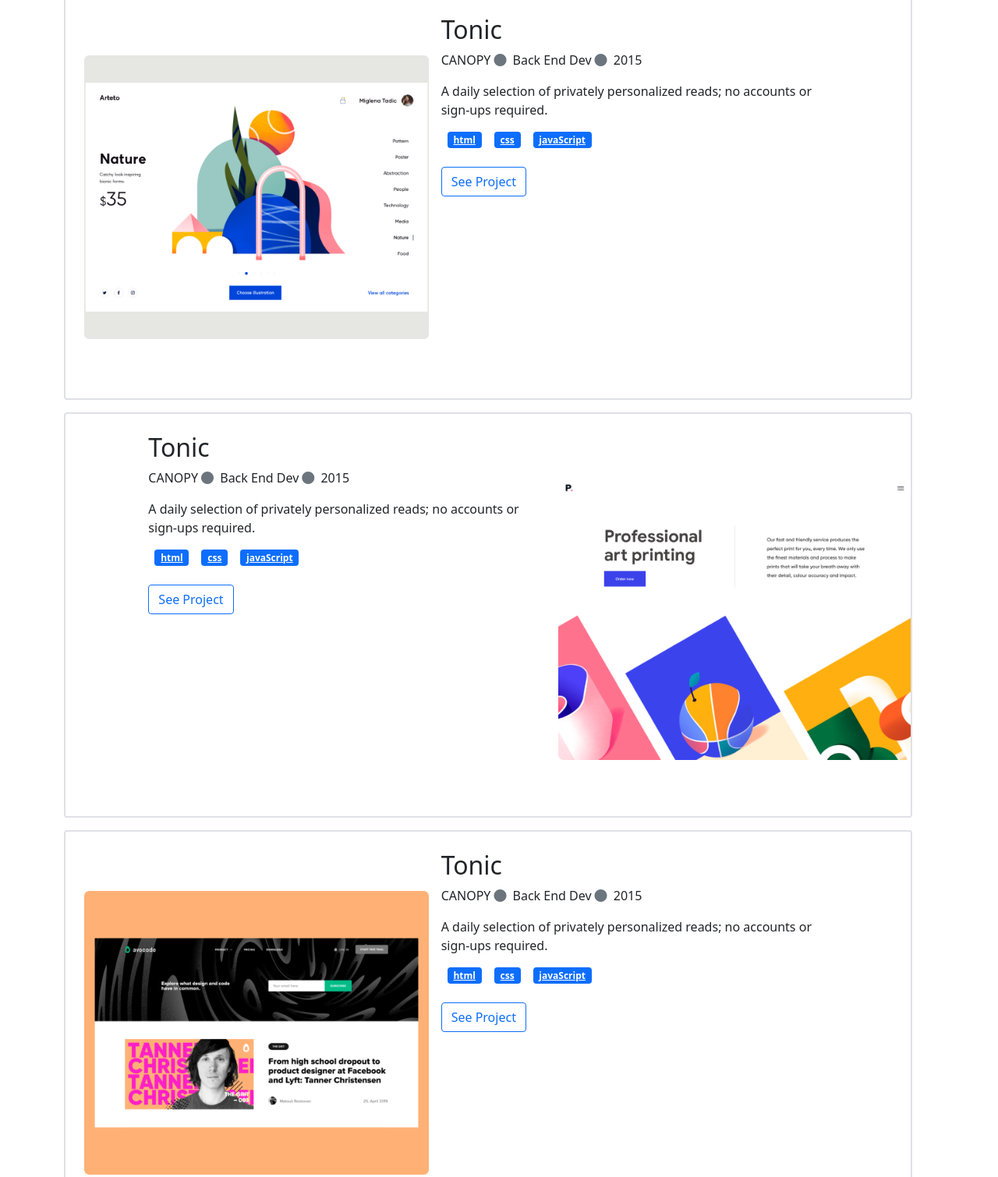
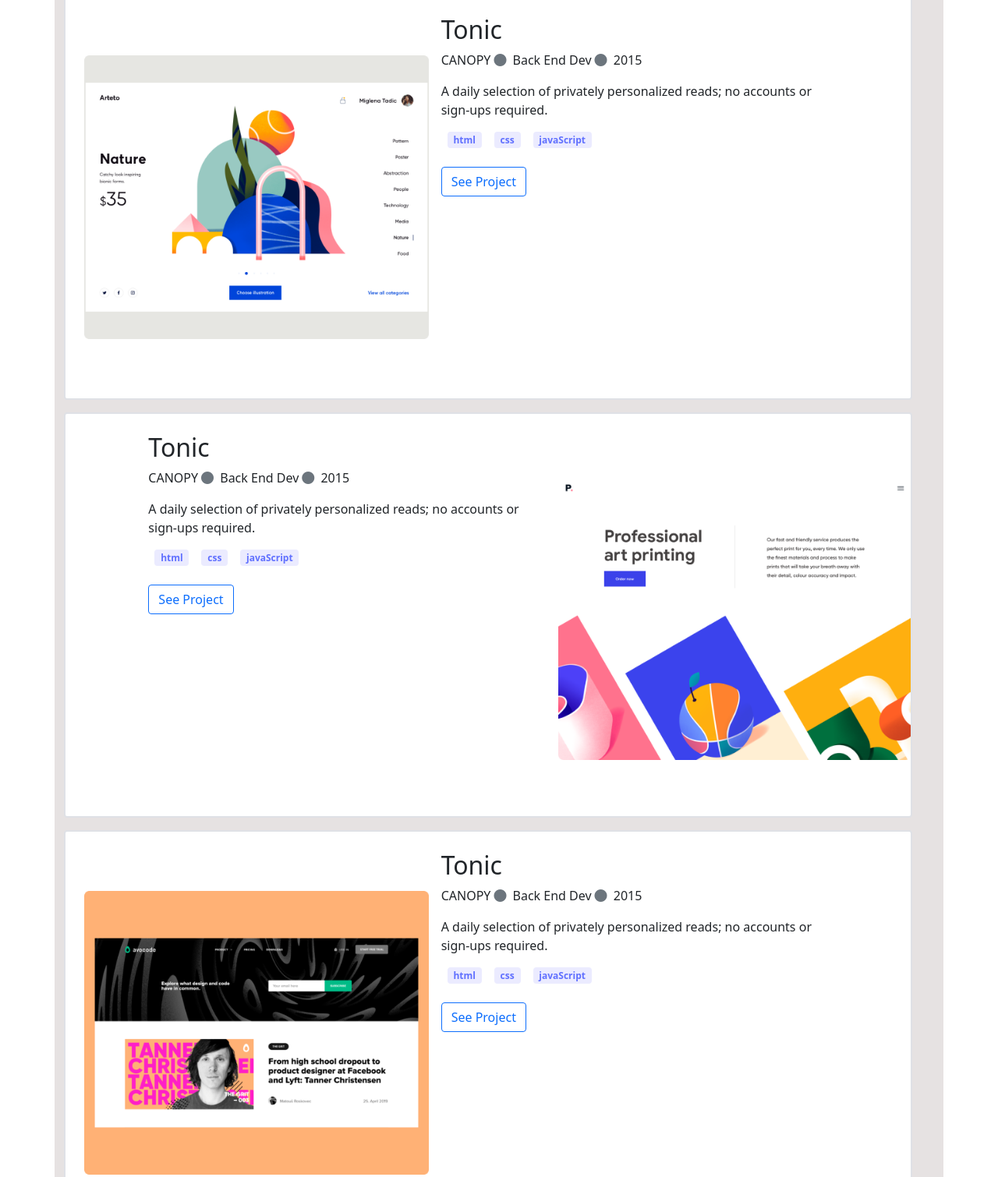
Before and after one commit to momo-87/Try-Bootstrap, a website: page index.html in a window 1280 px wide. Shown: the part 831-2341 px from the top of the page at 78% size. Drawn offline with nearby package versions, Linux system fonts and the light colour scheme.

Commit message:
my recent works section updated

```diff
--- a/index.html
+++ b/index.html
@@ -74,7 +74,7 @@
         </main>
     </section>
 
-    <section class="container justify-content-center my-5">
+    <section class="container justify-content-center my-5 recent_work">
       <!--Card 1-->
     <div class="card mb-3 " style=" max-width: 85vw; height: 65vh; padding-left: 24px; margin-bottom: 50%;border: 2px solid #DFE1E6;">
       <div class="row g-0 flex-row d-flex h-100">
@@ -92,9 +92,9 @@
             <p class="card-text">A daily selection of privately personalized reads; no accounts or sign-ups required.
             </p>
             <ul class="list-inline d-flex flex-row">
-              <a href="#" class="badge bg-primary text-white mx-2">html</a>
-              <a href="#" class="badge bg-primary text-white mx-2">css</a>
-              <a href="#" class="badge bg-primary text-white mx-2">javaScript</a>
+              <a href="#" class="badge mx-2 tech">html</a>
+              <a href="#" class="badge  mx-2 tech">css</a>
+              <a href="#" class="badge  mx-2 tech">javaScript</a>
             </ul>
             <button type="button" class="btn btn-outline-primary mt-2 rounded">See Project</button>
           </div>
@@ -118,9 +118,9 @@
         <p class="card-text">A daily selection of privately personalized reads; no accounts or sign-ups required.
         </p>
         <ul class="list-inline d-flex flex-row">
-          <a href="#" class="badge bg-primary text-white mx-2">html</a>
-          <a href="#" class="badge bg-primary text-white mx-2">css</a>
-          <a href="#" class="badge bg-primary text-white mx-2">javaScript</a>
+          <a href="#" class="badge  mx-2 tech">html</a>
+          <a href="#" class="badge  mx-2 tech">css</a>
+          <a href="#" class="badge  mx-2 tech">javaScript</a>
         </ul>
         <button type="button" class="btn btn-outline-primary mt-2 rounded">See Project</button>
       </div>
@@ -144,9 +144,9 @@
         <p class="card-text">A daily selection of privately personalized reads; no accounts or sign-ups required.
         </p>
         <ul class="list-inline d-flex flex-row">
-          <a href="#" class="badge bg-primary text-white mx-2">html</a>
-          <a href="#" class="badge bg-primary text-white mx-2">css</a>
-          <a href="#" class="badge bg-primary text-white mx-2">javaScript</a>
+          <a href="#" class="badge mx-2 tech">html</a>
+          <a href="#" class="badge mx-2 tech">css</a>
+          <a href="#" class="badge mx-2 tech">javaScript</a>
         </ul>
         <button type="button" class="btn btn-outline-primary mt-2 rounded">See Project</button>
       </div>
@@ -170,9 +170,9 @@
         <p class="card-text">A daily selection of privately personalized reads; no accounts or sign-ups required.
         </p>
         <ul class="list-inline d-flex flex-row">
-          <a href="#" class="badge bg-primary text-white mx-2">html</a>
-          <a href="#" class="badge bg-primary text-white mx-2">css</a>
-          <a href="#" class="badge bg-primary text-white mx-2">javaScript</a>
+          <a href="#" class="badge  mx-2 tech">html</a>
+          <a href="#" class="badge  mx-2 tech">css</a>
+          <a href="#" class="badge  mx-2 tech">javaScript</a>
         </ul>
         <button type="button" class="btn btn-outline-primary mt-2 rounded">See Project</button>
       </div>
--- a/style.css
+++ b/style.css
@@ -1,5 +1,5 @@
 main {
-  background-image: url(images/header-bg.png);
+  background-image: url(./images/Header_bg.png);
   background-size: cover;
   background-repeat: no-repeat;
 }
@@ -17,3 +17,14 @@ main {
 .bg-info {
   background-color: #6070ff;
 }
+
+.tech {
+  display: flex;
+  background-color:#EBEBFF;
+  color:#6070ff;
+  text-decoration: none;
+}
+
+.recent_work {
+  background-color: #e6e2e2;
+}
```
Also changed, not shown: 1 other file.
